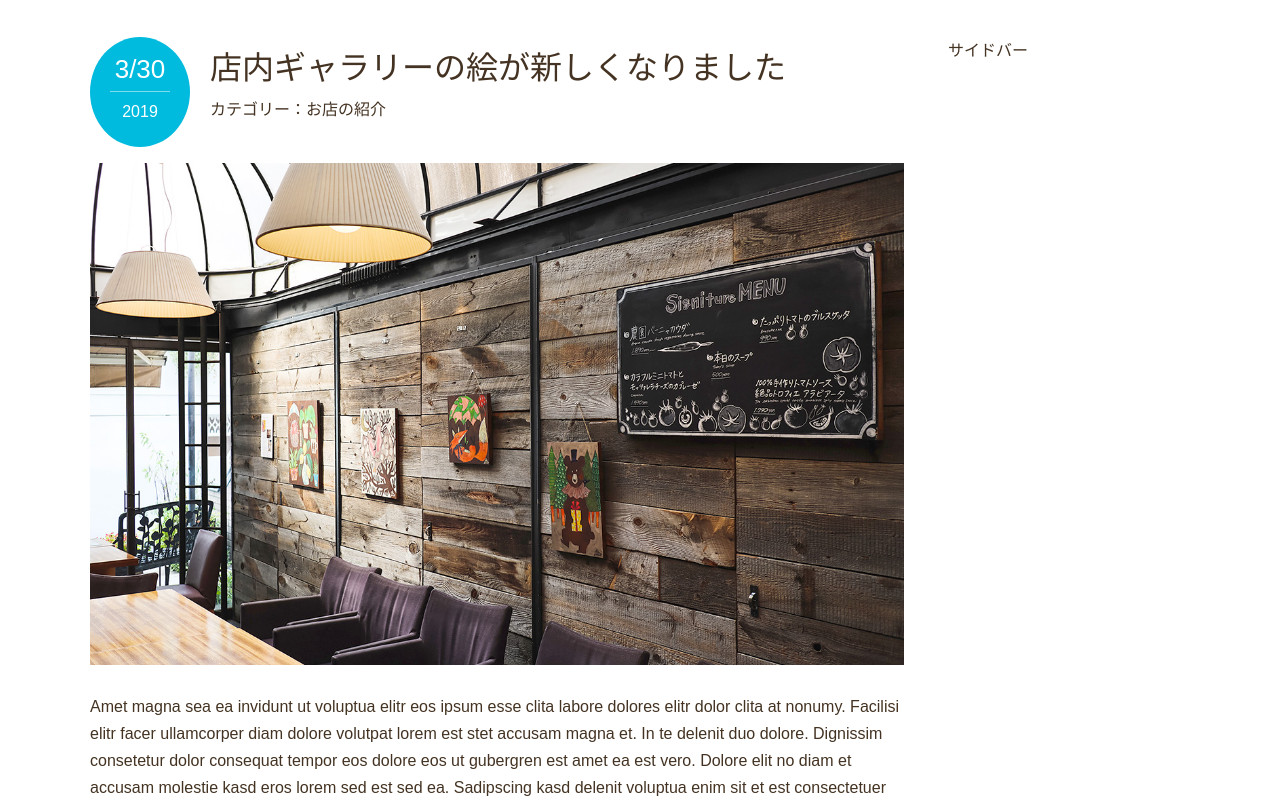
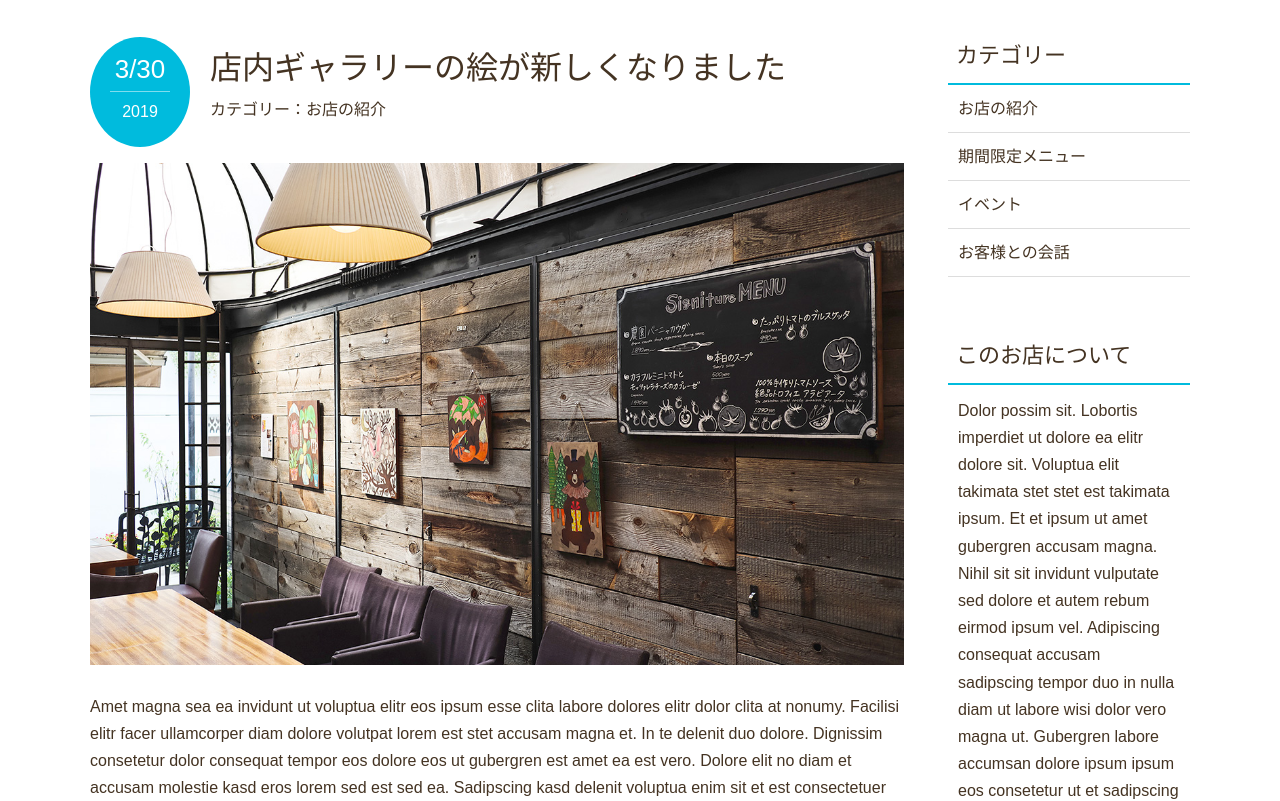
Before and after one commit to KotaSC/html-css-practice, a React (Create React App) app in the folder chapter4to7/: page /news in a window 1280 px wide. Shown: the part 300-1101 px from the top of the page. Built offline with nearby package versions, Linux system fonts and the light colour scheme.

Commit message:
サイドバーの実装

```diff
--- a/chapter4to7/src/components/News/Sidebar.tsx
+++ b/chapter4to7/src/components/News/Sidebar.tsx
@@ -4,6 +4,66 @@ const Aside = styled.aside`
   width: 22%;
 `;
 
+const SubTitle = styled.h3`
+  font-size: 1.375rem;
+  padding: 0 8px 8px;
+  border-bottom: 2px #0bd solid;
+  font-weight: normal;
+`;
+
+const SubMenu = styled.ul`
+  margin-bottom: 60px;
+`;
+
+const SubMenuList = styled.li`
+  border-bottom: 1px #ddd solid;
+`;
+
+const SubMenuItem = styled.a`
+  color: #432;
+  padding: 10px;
+  display: block;
+  &:hover {
+    color: #0bd;
+  }
+`;
+
+const SubMenuText = styled.p`
+  padding: 12px 10px;
+`;
+
 export const Sidebar = () => {
-  return <Aside>サイドバー</Aside>;
+  return (
+    <Aside>
+      <SubTitle>カテゴリー</SubTitle>
+      <SubMenu>
+        <SubMenuList>
+          <SubMenuItem href="#">お店の紹介</SubMenuItem>
+        </SubMenuList>
+        <SubMenuList>
+          <SubMenuItem href="#">期間限定メニュー</SubMenuItem>
+        </SubMenuList>
+        <SubMenuList>
+          <SubMenuItem href="#">イベント</SubMenuItem>
+        </SubMenuList>
+        <SubMenuList>
+          <SubMenuItem href="#">お客様との会話</SubMenuItem>
+        </SubMenuList>
+      </SubMenu>
+
+      <SubTitle>このお店について</SubTitle>
+      <SubMenuText>
+        Dolor possim sit. Lobortis imperdiet ut dolore ea elitr dolore sit.
+        Voluptua elit takimata stet stet est takimata ipsum. Et et ipsum ut amet
+        gubergren accusam magna. Nihil sit sit invidunt vulputate sed dolore et
+        autem rebum eirmod ipsum vel. Adipiscing consequat accusam sadipscing
+        tempor duo in nulla diam ut labore wisi dolor vero magna ut. Gubergren
+        labore accumsan dolore ipsum ipsum eos consetetur ut et sadipscing diam.
+        Dolor duo eos nobis no hendrerit ut. Vel rebum sea est vel et accusam
+        accusam et consequat suscipit elitr sea et enim. Amet et duis et duis
+        nonumy magna eleifend ea ipsum kasd et imperdiet et et et erat takimata
+        consetetur.
+      </SubMenuText>
+    </Aside>
+  );
 };
```
